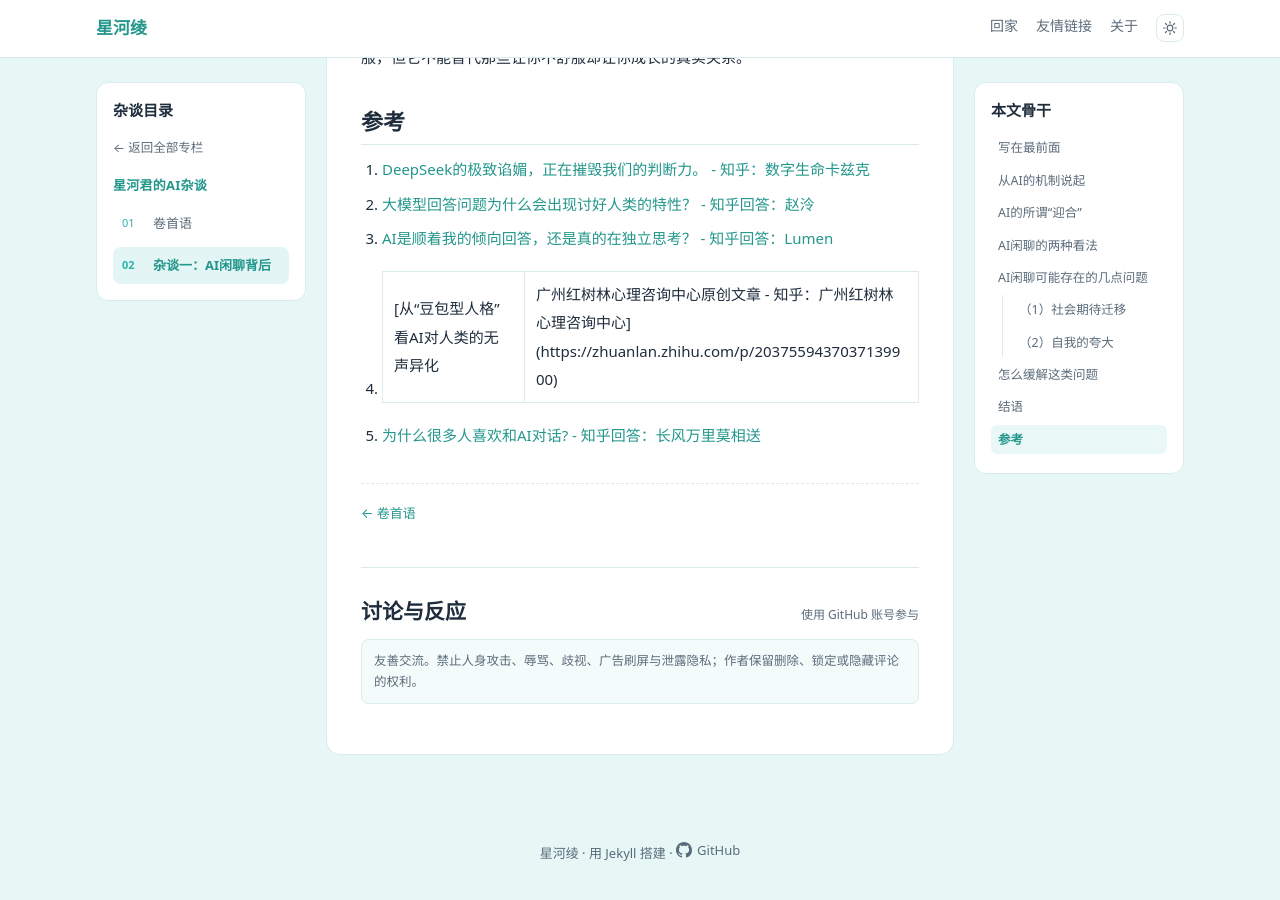
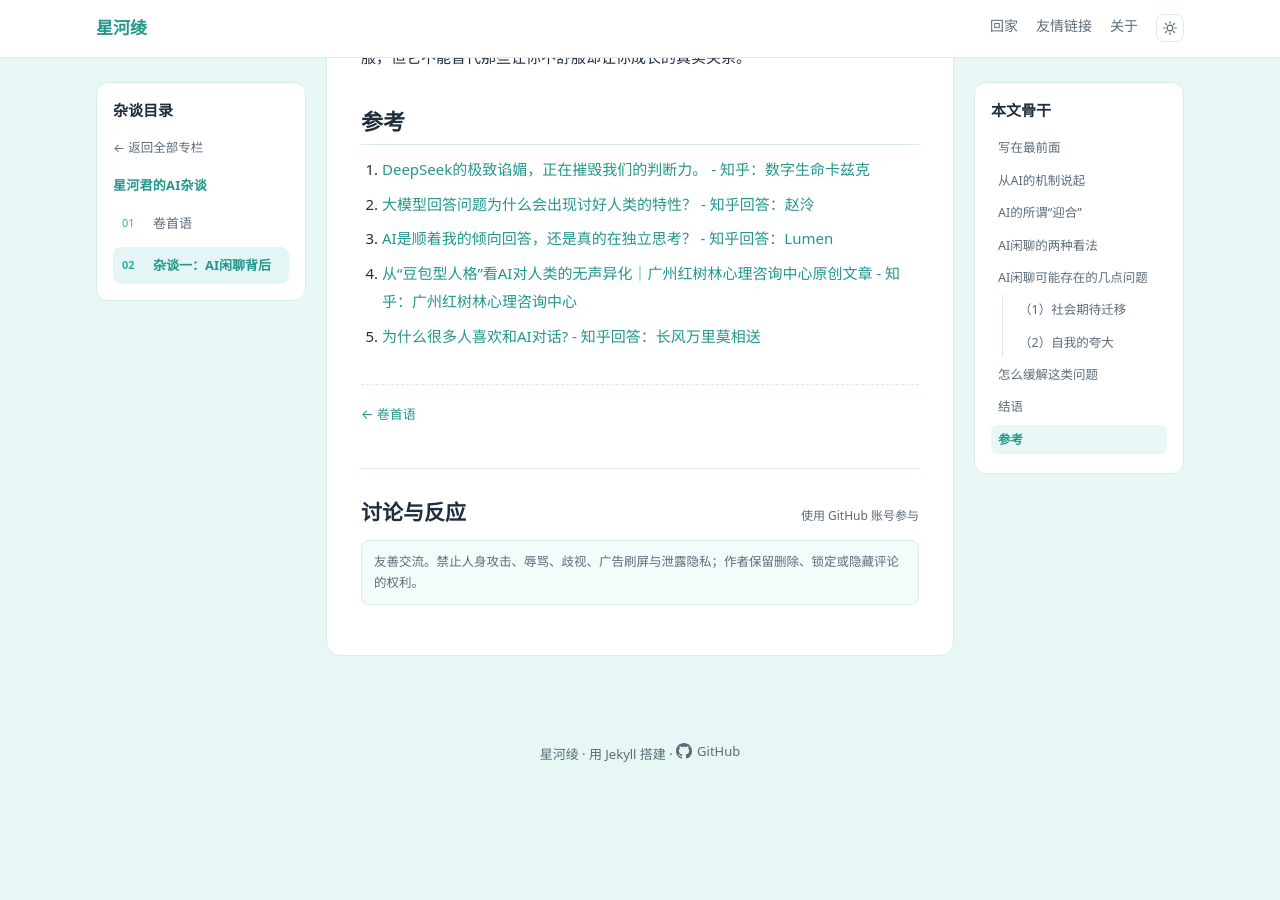
Before and after one commit to tony-he-xhxk/tony-he-xhxk.github.io, a Jekyll site: the page built from zhuanlan/星河君的AI杂谈/杂谈一：AI闲聊背后.md, in a window 1280 px wide and 900 px high, scrolled down 3998 px. Built offline with Jekyll 4.4.1, drawn with Linux system fonts in a browser that asks for light colours; comment, search, counter and statistics services are not loaded; after the commit the page ends 4799 px from its top, so only the background shows below that.

Commit message:
fix: 修复半角符号转义问题

```diff
--- a/zhuanlan/星河君的AI杂谈/杂谈一：AI闲聊背后.md
+++ b/zhuanlan/星河君的AI杂谈/杂谈一：AI闲聊背后.md
@@ -75,5 +75,5 @@ AI在很多时候的迎合，产生流畅、看似有道理的回复会给人带
 1. [DeepSeek的极致谄媚，正在摧毁我们的判断力。 - 知乎：数字生命卡兹克](https://zhuanlan.zhihu.com/p/1893230133554413869)
 2. [大模型回答问题为什么会出现讨好人类的特性？ - 知乎回答：赵泠](https://www.zhihu.com/question/2043450316604039957/answer/2044794559561978830)
 3. [AI是顺着我的倾向回答，还是真的在独立思考？ - 知乎回答：Lumen](https://www.zhihu.com/question/2048814098431971910/answer/2086971460690645460)
-4. [从“豆包型人格”看AI对人类的无声异化|广州红树林心理咨询中心原创文章 - 知乎：广州红树林心理咨询中心](https://zhuanlan.zhihu.com/p/2037559437037139900)
+4. [从“豆包型人格”看AI对人类的无声异化｜广州红树林心理咨询中心原创文章 - 知乎：广州红树林心理咨询中心](https://zhuanlan.zhihu.com/p/2037559437037139900)
 5. [为什么很多人喜欢和AI对话? - 知乎回答：长风万里莫相送](https://www.zhihu.com/question/645617658/answer/2052525348160532915)
```
